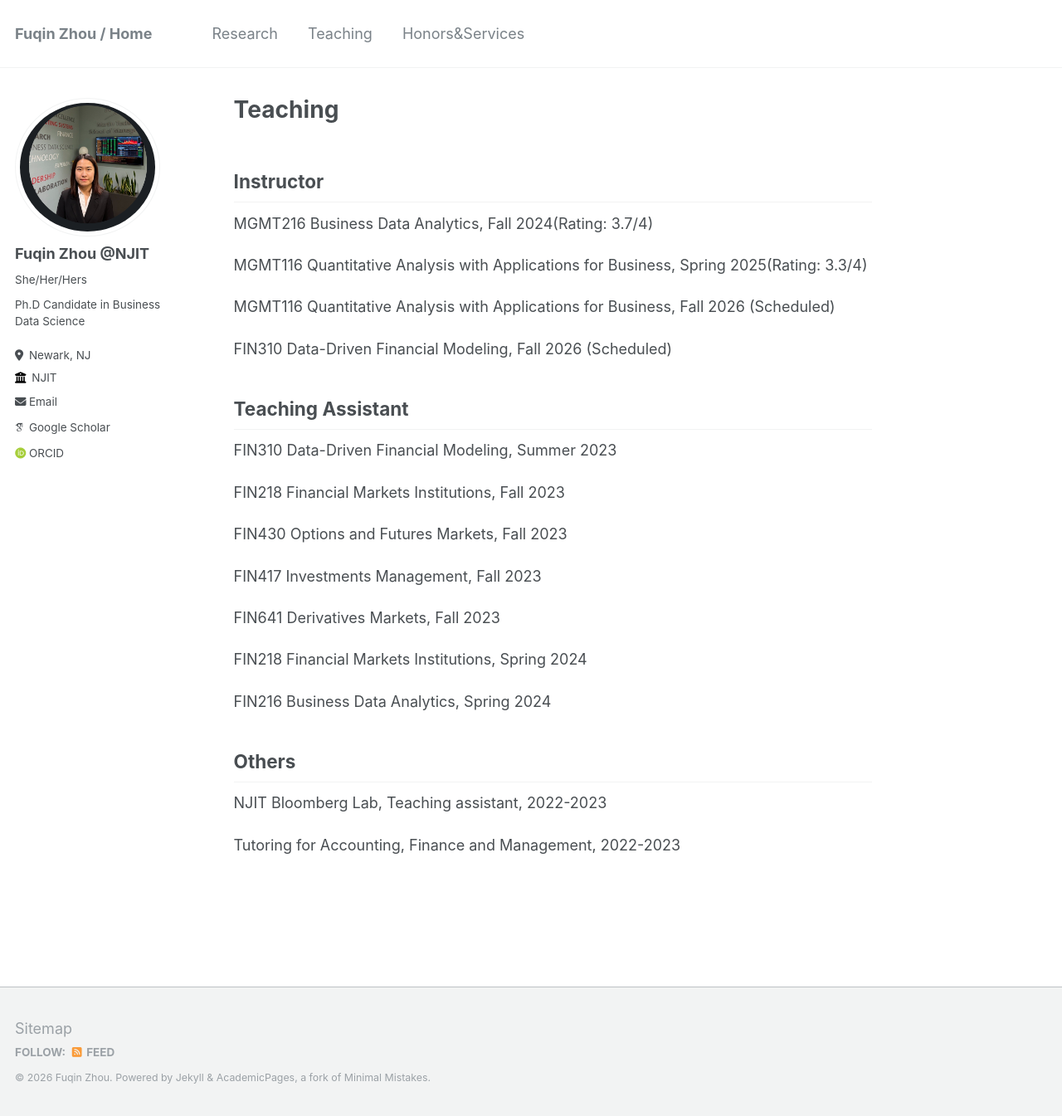
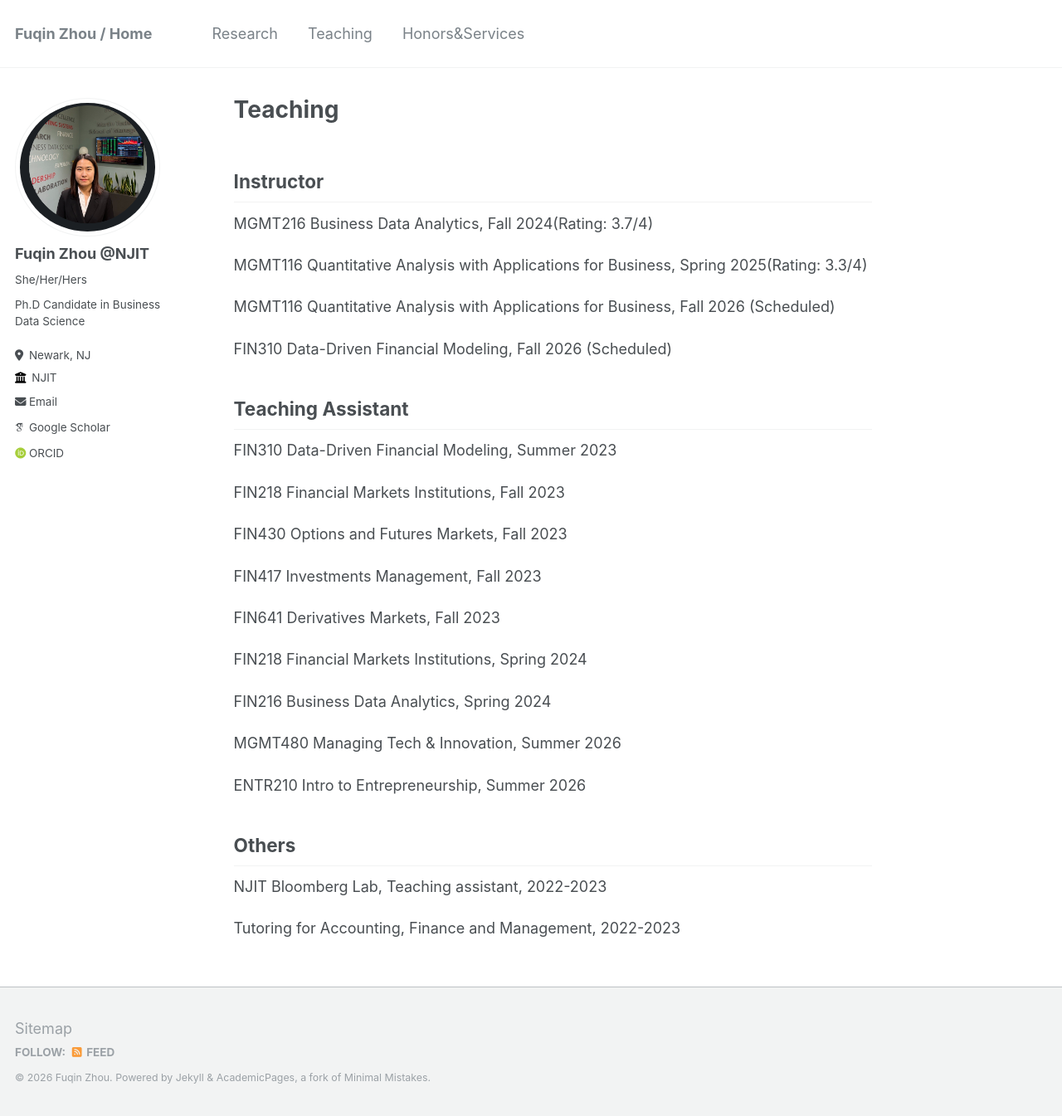
Before and after one commit to zhoufq001/zhoufq001.github.io, a Jekyll site: the page built from _pages/teaching2.md, in a window 1280 px wide and 1345 px high. Shown: the whole window at 83% size. Built offline with Jekyll 4.4.1, drawn with Linux system fonts in a browser that asks for light colours; some web fonts are replaced.

Commit message:
Update teaching

```diff
--- a/_pages/teaching2.md
+++ b/_pages/teaching2.md
@@ -30,6 +30,10 @@ FIN218 Financial Markets Institutions, Spring 2024
 
 FIN216 Business Data Analytics, Spring 2024
 
+MGMT480 Managing Tech & Innovation, Summer 2026
+
+ENTR210 Intro to Entrepreneurship, Summer 2026
+
 ## Others
 
 NJIT Bloomberg Lab, Teaching assistant, 2022-2023
```
